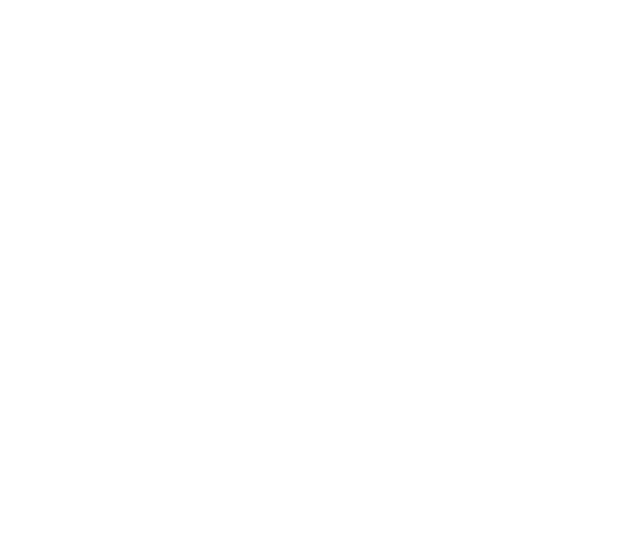
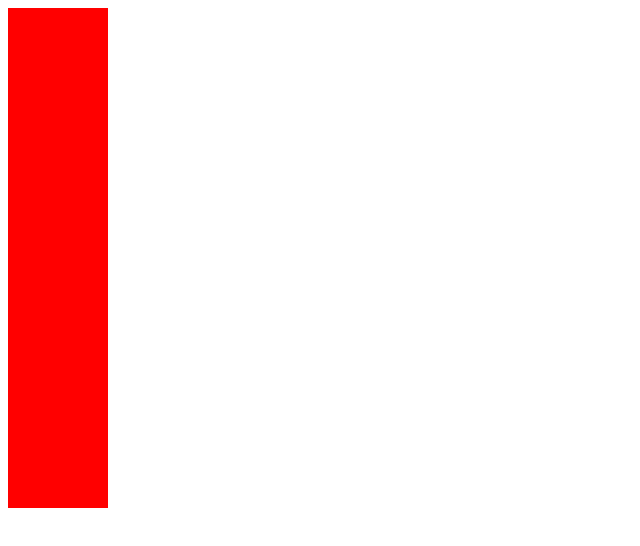
Before and after one commit to Ike951103/day341821, a plain HTML site: page index.html in a window 1280 px wide. Shown: the whole page, without its empty margins (0-640 px from the left). Drawn offline with Linux system fonts and the light colour scheme.

Commit message:
index中style-backgroundAndposition

```diff
--- a/index.html
+++ b/index.html
@@ -7,7 +7,8 @@
 			#box{
 				width:100px;
 				height : 500px;
-
+				background : red ;
+				position: absolute;
 			}
 		</style>
 	</head>
```
